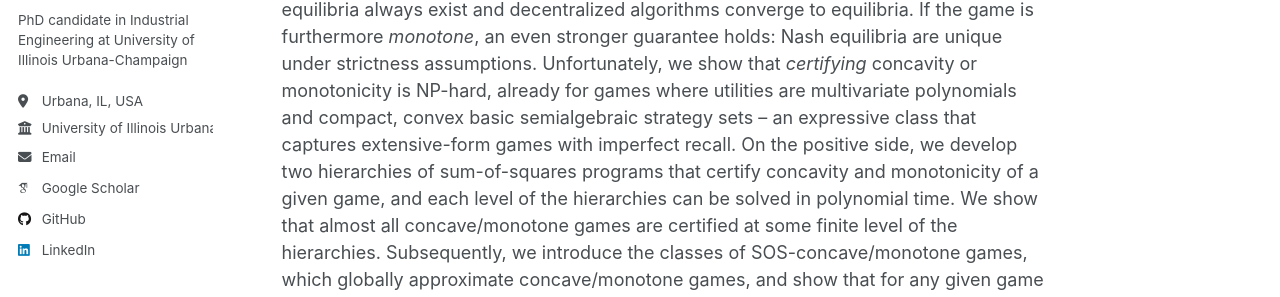
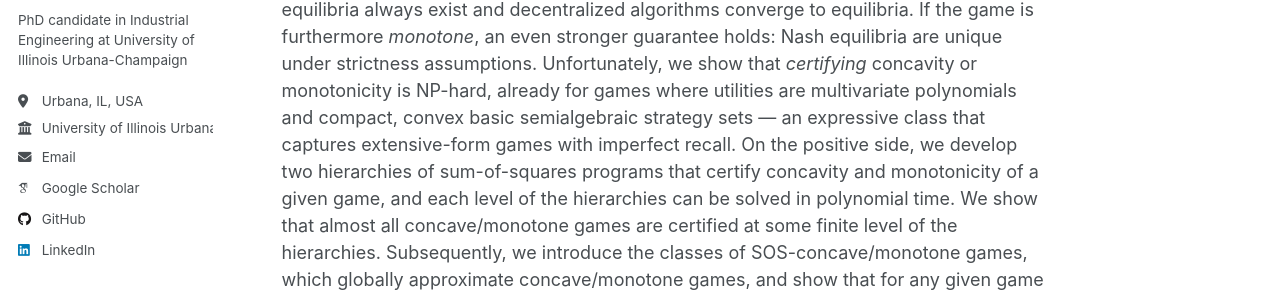
Before and after one commit to vin-leon/vin-leon.github.io, a Jekyll site: the page built from _publications/2025-concavity-monotonicity-games-sos.md, in a window 1280 px wide and 900 px high. Shown: the part 336-633 px from the top of the window. Built offline with Jekyll 4.4.1, drawn with Linux system fonts in a browser that asks for light colours; some web fonts are replaced; a script that is not in the unit is left out; some of the changed text lies outside the part shown.

```diff
--- a/_publications/2025-concavity-monotonicity-games-sos.md
+++ b/_publications/2025-concavity-monotonicity-games-sos.md
@@ -8,6 +8,6 @@ date: 2025-05-15
 venue: 'Preprint, accepted to NeurIPS 2025'
 ---
 
-Concavity and its refinements underpin tractability in multiplayer games, where players independently choose actions to maximize their own payoffs which depend on other players’ actions.  In _concave_ games, where players' strategy sets are compact and convex, and their payoffs are concave in their own actions, strong guarantees follow: Nash equilibria always exist and decentralized algorithms converge to equilibria. If the game is furthermore _monotone_, an even stronger guarantee holds: Nash equilibria are unique under strictness assumptions. Unfortunately, we show that _certifying_ concavity or monotonicity is NP-hard, already for games where utilities are multivariate polynomials and compact, convex basic semialgebraic strategy sets -- an expressive class that captures extensive-form games with imperfect recall. On the positive side, we develop two hierarchies of sum-of-squares programs that certify concavity and monotonicity of a given game, and each level of the hierarchies can be solved in polynomial time. We show that almost all concave/monotone games are certified at some finite level of the hierarchies. Subsequently, we introduce the classes of SOS-concave/monotone games, which  globally approximate concave/monotone games, and show that for any given game we can compute the closest SOS-concave/monotone game in polynomial time. Finally, we apply our techniques to canonical examples of extensive-form games with imperfect recall.
+Concavity and its refinements underpin tractability in multiplayer games, where players independently choose actions to maximize their own payoffs which depend on other players’ actions.  In _concave_ games, where players' strategy sets are compact and convex, and their payoffs are concave in their own actions, strong guarantees follow: Nash equilibria always exist and decentralized algorithms converge to equilibria. If the game is furthermore _monotone_, an even stronger guarantee holds: Nash equilibria are unique under strictness assumptions. Unfortunately, we show that _certifying_ concavity or monotonicity is NP-hard, already for games where utilities are multivariate polynomials and compact, convex basic semialgebraic strategy sets — an expressive class that captures extensive-form games with imperfect recall. On the positive side, we develop two hierarchies of sum-of-squares programs that certify concavity and monotonicity of a given game, and each level of the hierarchies can be solved in polynomial time. We show that almost all concave/monotone games are certified at some finite level of the hierarchies. Subsequently, we introduce the classes of SOS-concave/monotone games, which  globally approximate concave/monotone games, and show that for any given game we can compute the closest SOS-concave/monotone game in polynomial time. Finally, we apply our techniques to canonical examples of extensive-form games with imperfect recall.
 
 [OpenReview](https://openreview.net/forum?id=8ftsTxZOLQ)
```
